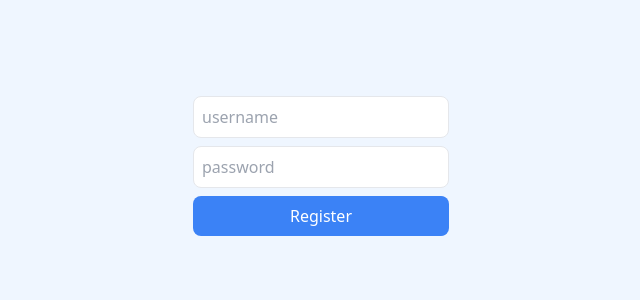
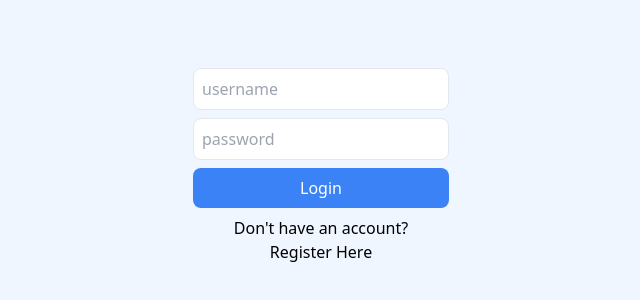
Before and after one commit to chris-cozy/Letter, a React (Vite) app in the folder client/: page / in a window 1280 px wide. Shown: the part 210-510 px from the top of the page, without its empty margins (319-959 px from the left). Built offline with nearby package versions, Linux system fonts and the light colour scheme; no server answers.

Commit message:
Setting up login logic

```diff
--- a/client/src/Routes.jsx
+++ b/client/src/Routes.jsx
@@ -1,5 +1,5 @@
 import { useContext } from "react";
-import Register from "./components/auth/Register";
+import Authentication from "./components/auth/Authentication";
 import { UserContext } from "./components/UserContext";
 
 
@@ -9,9 +9,9 @@ export default function Routes() {
     const {username, id} = useContext(UserContext);
 
     if (username) {
-        return 'logged in'
+        return `logged in as ${username}`
     }
     return (
-        <Register />
+        <Authentication />
     )
 }
--- a/client/src/components/UserContext.jsx
+++ b/client/src/components/UserContext.jsx
@@ -9,7 +9,8 @@ export function UserContextProvider({children}) {
 
     useEffect(() => {
         axios.get('/v1/auth/profile').then(res => {
-            console.log(res.data);
+            setId(res.data.id);
+            setUsername(res.data.username);
         })
     }, []) //eslint-disable-line react-hooks/exhaustive-deps
 
--- a/client/src/components/auth/Register.jsx
+++ b/client/src/components/auth/Authentication.jsx
@@ -3,23 +3,32 @@ import axios from "axios"
 import { UserContext } from "../UserContext";
 
 
-export default function Register() {
+export default function Authentication() {
     const [username, setUsername] = useState('');
     const [password, setPassword] = useState('');
+    const [isLogin, setIsLogin] = useState(true);
     const {setUsername:setContextUsername, setId} = useContext(UserContext);
-    async function register(ev) {
+
+
+    async function handleSubmit(ev) {
+        const endpoint = isLogin ? '/v1/auth/login' : '/v1/auth/register'
         ev.preventDefault();
-        const {data} = await axios.post("/v1/auth/register", {username, password});
+        const {data} = await axios.post(endpoint, {username, password});
         setContextUsername(username);
         setId(data._id)
     }
 
     return (
         <div className="bg-blue-50 h-screen flex items-center">
-            <form className="w-64 mx-auto mb-12" onSubmit={register}>
+            <form className="w-64 mx-auto mb-12" onSubmit={handleSubmit}>
                 <input value={username} onChange={ev => setUsername(ev.target.value)} type="text" placeholder="username" className="block w-full rounded-lg p-2 mb-2 border" />
                 <input value={password}  onChange={ev => setPassword(ev.target.value)} type="password" placeholder="password" className="block w-full rounded-lg p-2 mb-2 border" />
-                <button className="bg-blue-500 text-white block w-full rounded-lg p-2">Register</button>
+                <button className="bg-blue-500 text-white block w-full rounded-lg p-2">{isLogin ? 'Login' : 'Register'}</button>
+                {isLogin ? <div className="text-center mt-2">Don't have an account?
+                    <button onClick={() => setIsLogin(!isLogin)}>Register Here</button>
+                </div> : <div className="text-center mt-2">Already a member?
+                    <button onClick={() => setIsLogin(!isLogin)}>Login Here</button>
+                </div>}
             </form>
         </div>
     )
```
Also changed, not shown: 2 other files (tests, documents, lock files or other folders).
